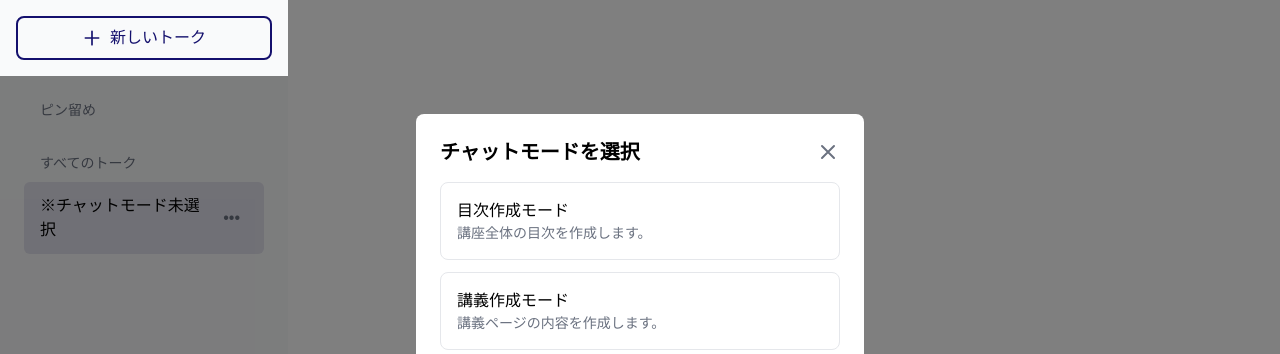
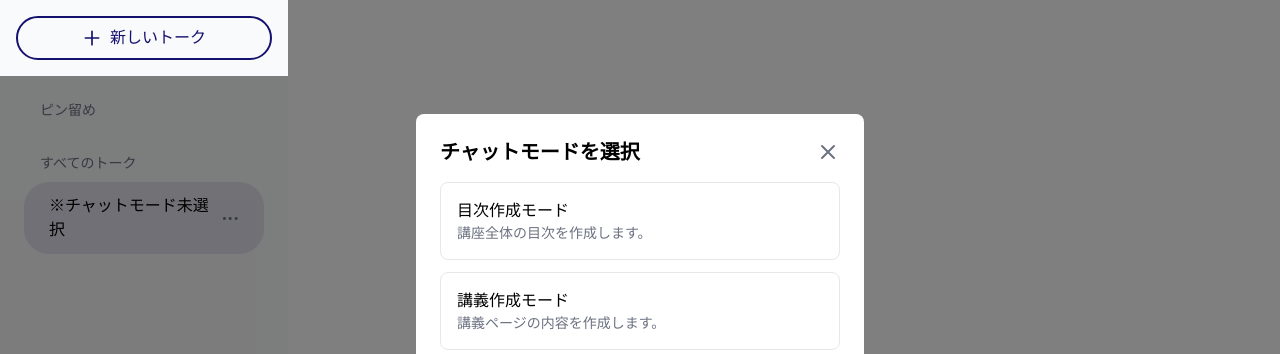
Before and after one commit to GitSATOMasashi/ai_assistant, a FastAPI app: page / in a window 1280 px wide. Shown: the part 56-410 px from the top of the page. Run offline with FastAPI, Linux system fonts and the light colour scheme; some libraries are stand-ins or nearby versions.

Commit message:
style: チャットアイテムのUIを改善
- チャットアイテムのスタイルを更新:
  - border-radius: 25pxを一貫して適用
  - padding-left: 25pxに調整
  - ホバー時の角丸を維持

Changes:
- templates/index.html:
  - chat-itemクラスのスタイルを更新
  - hover状態での角丸を追加
  - パディングの調整
  - アクティブ状態のスタイルも統一

Design:
- より洗練された見た目に
- 一貫性のあるUIデザインを実現
- インタラクション時の視覚的一貫性を確保

Refs: https://docs.dify.ai/ja-jp/guides/application-publishing/developing-with-apis

```diff
--- a/templates/index.html
+++ b/templates/index.html
@@ -51,7 +51,7 @@
             <div class="w-72 border-r bg-gray-50 overflow-y-auto" style="height: calc(100vh - 3.5rem);">
                 <!-- 新しいトークボタンを固定表示 -->
                 <div class="sticky top-0 p-4 bg-gray-50 border-b z-10">
-                    <button onclick="createNewChat()" class="new-chat-button w-full flex items-center justify-center bg-gray-50 text-primary border-2 border-primary hover:bg-primary hover:text-white px-4 py-2 rounded-lg transition-colors">
+                    <button onclick="createNewChat()" class="new-chat-button w-full flex items-center justify-center bg-gray-50 text-primary border-2 border-primary hover:bg-primary hover:text-white px-4 py-2 transition-colors rounded-[25px]">
                         <svg class="w-5 h-5 mr-2" fill="none" stroke="currentColor" viewBox="0 0 24 24">
                             <path stroke-linecap="round" stroke-linejoin="round" stroke-width="2" d="M12 4v16m8-8H4"/>
                         </svg>
@@ -756,13 +756,26 @@
                 background-color: #F3F4F6;
             }
 
+            .chat-item {
+                @apply flex items-center py-3 cursor-pointer hover:bg-gray-100 relative rounded-[25px] hover:rounded-[25px];
+                padding-left: 25px;
+                padding-right: 16px;  /* px-4の代わりに明示的に指定 */
+            }
+
+            /* アクティブ状態のスタイルも同じパディングに合わせる */
             .chat-item.active {
                 background-color: rgb(20, 16, 109, 0.1);  /* primary color with opacity */
                 border-color: #14106d;
+                @apply bg-primary/10 border-primary;
+                border-radius: 25px;
+                @apply bg-primary/10 border-primary rounded-[25px];
+                padding-left: 25px;
+                padding-right: 16px;
             }
 
             .chat-item:hover {
                 background-color: rgb(20, 16, 109, 0.05);
+                border-radius: 25px;
             }
 
             /* リセットボタンの色を修正 */
@@ -770,7 +783,13 @@
             .hover:text-blue-600 { @apply hover:text-primary-dark; }
 
             .new-chat-button {
-                @apply w-full flex items-center justify-center bg-gray-50 text-primary border-2 border-primary hover:bg-primary hover:text-white px-4 py-2 rounded-lg transition-colors;
+                @apply w-full flex items-center justify-center bg-gray-50 text-primary border-2 border-primary hover:bg-primary hover:text-white px-4 py-2 transition-colors rounded-[25px];
+            }
+
+            .chat-menu-button {
+                @apply text-gray-500 hover:text-gray-700 p-1 rounded;
+                font-size: 11px;
+                letter-spacing: 2px;
             }
         </style>
     </body>
```
